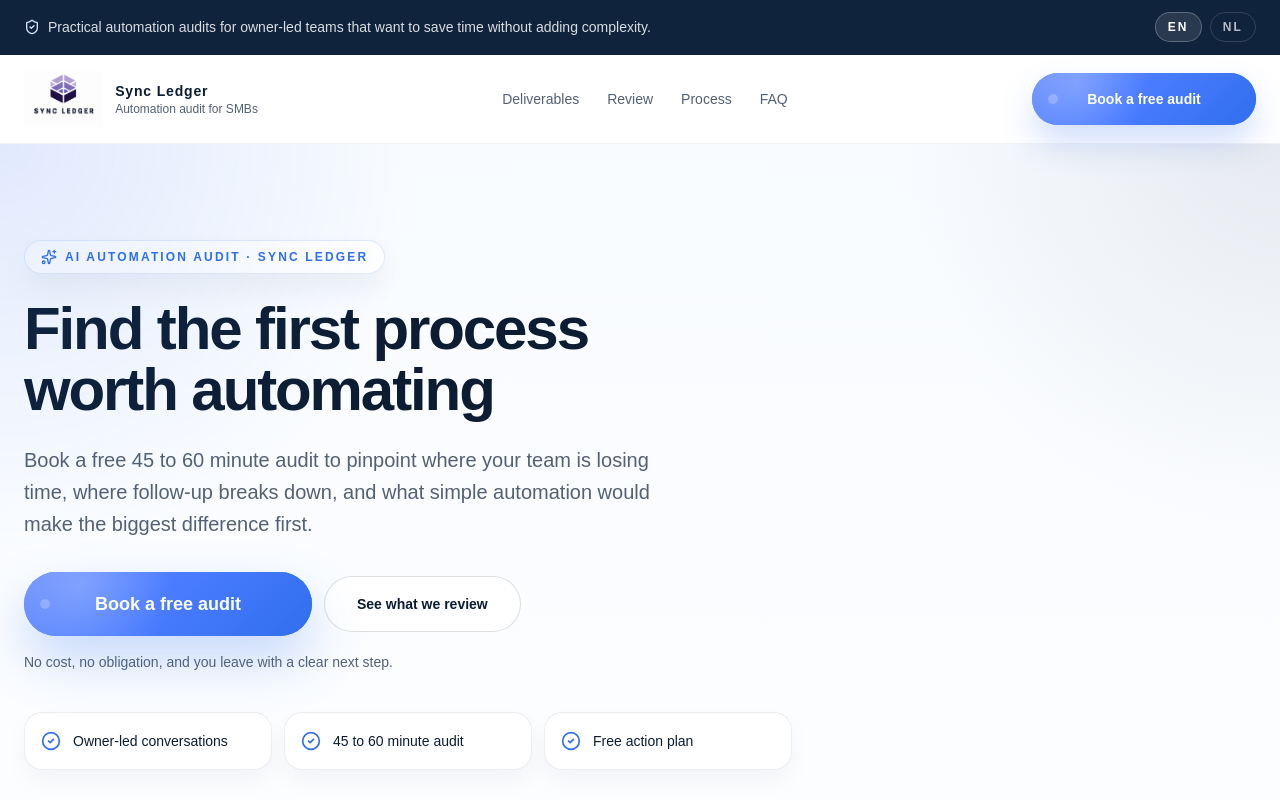
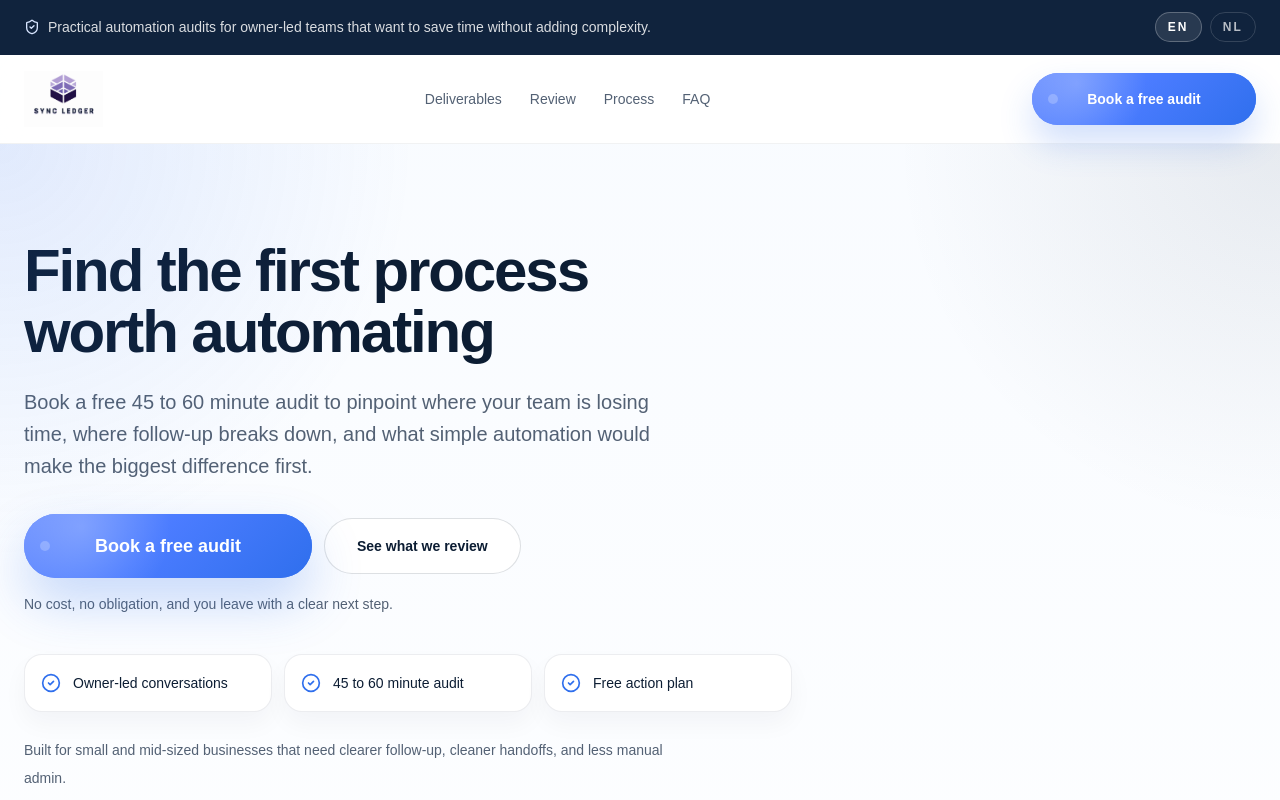
Before and after one commit to gonzaloleiva22gmail/Sync-Ledger, a React (Vite) app: page / in a window 1280 px wide. Shown: the top 800 px of the page. Built offline with nearby package versions, Linux system fonts and the light colour scheme.

Commit message:
Remove redundant marked brand elements

```diff
--- a/src/pages/LandingPage.tsx
+++ b/src/pages/LandingPage.tsx
@@ -1,4 +1,4 @@
-import { ArrowRight, CheckCircle2, ChevronRight, Clock3, Mail, Phone, ShieldCheck, Sparkles, Star, X } from 'lucide-react';
+import { ArrowRight, CheckCircle2, ChevronRight, Clock3, Mail, Phone, ShieldCheck, Star, X } from 'lucide-react';
 import { type PageContent } from '../content/types';
 
 type LandingPageProps = {
@@ -118,12 +118,6 @@ const LandingPage = ({ content, onNavigate }: LandingPageProps) => {
             className="flex items-center gap-3 text-left"
           >
             <img src="/logo.png" alt={content.brand.name} className="h-12 w-auto md:h-14" />
-            <div className="hidden sm:block">
-              <div className="text-sm font-semibold tracking-[0.06em] text-[var(--color-foreground-dark)]">
-                {content.brand.name}
-              </div>
-              <div className="text-xs text-[var(--color-muted-body)]">Automation audit for SMBs</div>
-            </div>
           </button>
 
           <nav className="hidden items-center gap-7 text-sm font-medium text-[var(--color-muted-body)] md:flex">
@@ -154,12 +148,7 @@ const LandingPage = ({ content, onNavigate }: LandingPageProps) => {
           <div className="absolute inset-0 bg-[radial-gradient(circle_at_top_left,rgba(47,111,237,0.12),transparent_28%),radial-gradient(circle_at_top_right,rgba(16,35,61,0.08),transparent_26%)]" />
           <div className="mx-auto w-full max-w-7xl px-4 py-16 md:px-6 md:py-24">
             <div className="max-w-3xl">
-              <div className="inline-flex items-center gap-2 rounded-full border border-[rgba(47,111,237,0.14)] bg-white px-4 py-2 text-xs font-semibold uppercase tracking-[0.18em] text-[var(--color-primary-blue)] shadow-[0_14px_28px_rgba(16,35,61,0.06)]">
-                <Sparkles className="h-4 w-4" />
-                {content.hero.badge}
-              </div>
-
-              <h1 className="mt-6 max-w-2xl text-4xl font-semibold tracking-[-0.035em] text-[var(--color-foreground-dark)] md:text-6xl md:leading-[1.02]">
+              <h1 className="max-w-2xl text-4xl font-semibold tracking-[-0.035em] text-[var(--color-foreground-dark)] md:text-6xl md:leading-[1.02]">
                 {content.hero.headline}
               </h1>
 
@@ -452,14 +441,7 @@ const LandingPage = ({ content, onNavigate }: LandingPageProps) => {
       <footer id="contact" className="border-t border-white/8 bg-[var(--color-deep-navy)] text-white">
         <div className="mx-auto grid w-full max-w-7xl gap-8 px-4 py-14 md:px-6 lg:grid-cols-[1.2fr_0.8fr]">
           <div>
-            <div className="flex items-center gap-3">
-              <img src="/logo.png" alt={content.brand.name} className="h-11 w-auto" />
-              <div>
-                <p className="text-sm font-semibold tracking-[0.06em] text-white">{content.brand.name}</p>
-                <p className="text-xs text-white/55">Automation audit for SMBs</p>
-              </div>
-            </div>
-            <p className="mt-5 max-w-2xl text-sm leading-7 text-white/65">{content.footer.description}</p>
+            <p className="max-w-2xl text-sm leading-7 text-white/65">{content.footer.description}</p>
           </div>
 
           <div className="grid gap-4 sm:grid-cols-2">
```
